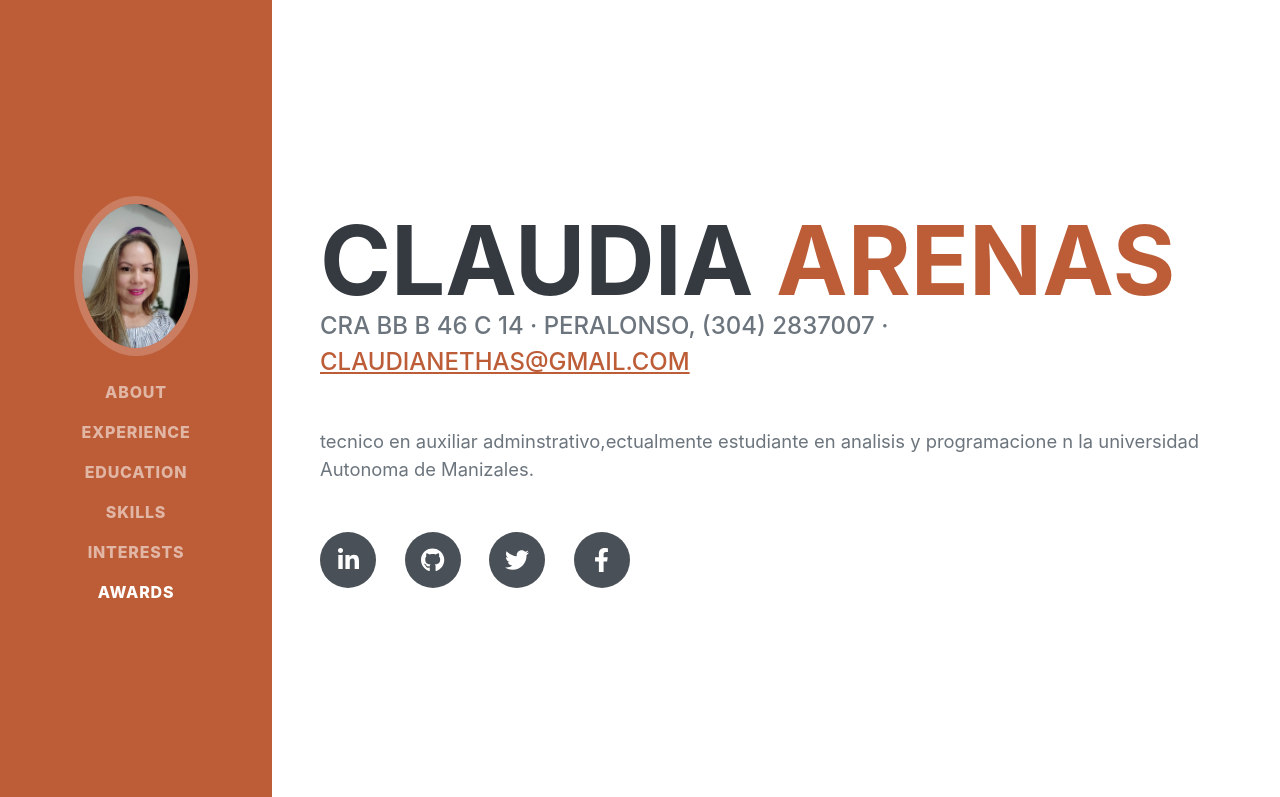
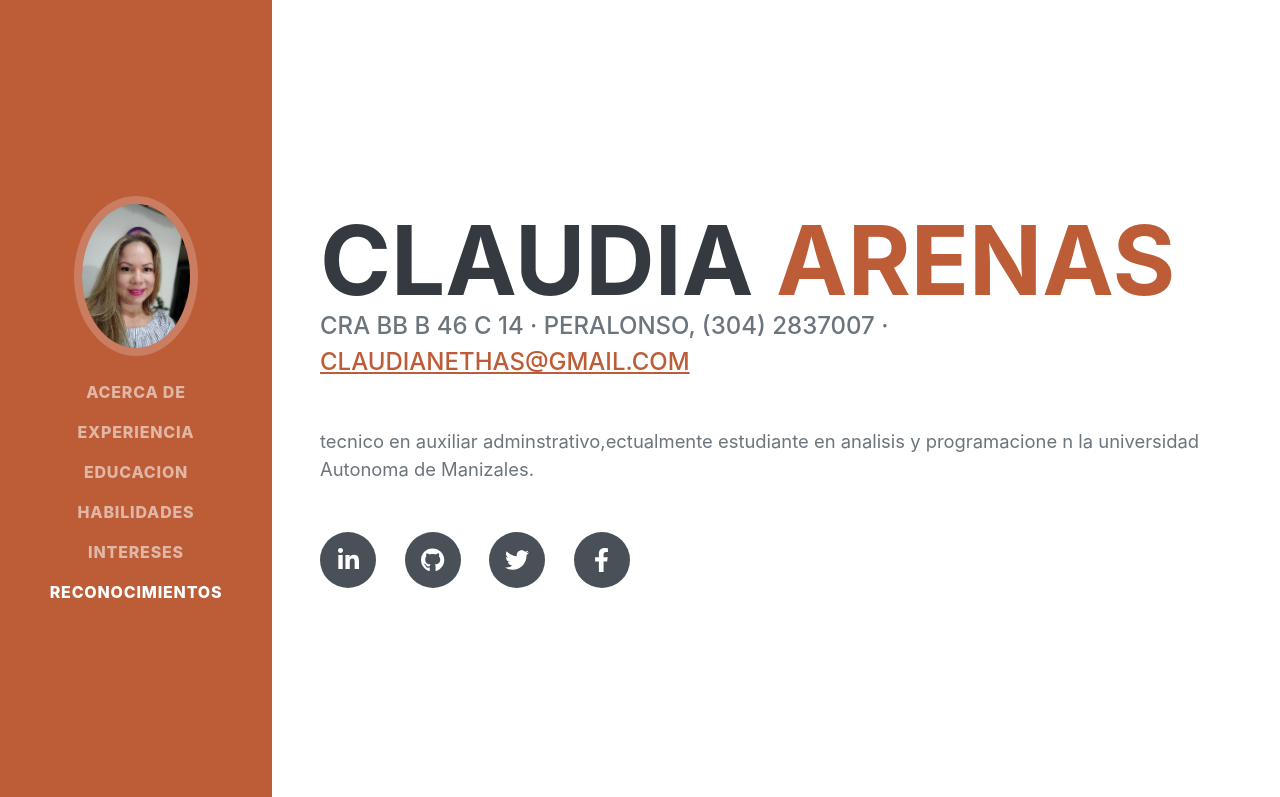
Before and after one commit to Claudiajss/cv, a plain HTML site: page index.html in a window 1280 px wide. Shown: the top 797 px of the page. Drawn offline with nearby package versions, Linux system fonts and the light colour scheme; a web font is replaced by a local one.

Commit message:
temporal set

```diff
--- a/index.html
+++ b/index.html
@@ -25,12 +25,12 @@
             <button class="navbar-toggler" type="button" data-bs-toggle="collapse" data-bs-target="#navbarResponsive" aria-controls="navbarResponsive" aria-expanded="false" aria-label="Toggle navigation"><span class="navbar-toggler-icon"></span></button>
             <div class="collapse navbar-collapse" id="navbarResponsive">
                 <ul class="navbar-nav">
-                    <li class="nav-item"><a class="nav-link js-scroll-trigger" href="#about">About</a></li>
-                    <li class="nav-item"><a class="nav-link js-scroll-trigger" href="#experience">Experience</a></li>
-                    <li class="nav-item"><a class="nav-link js-scroll-trigger" href="#education">Education</a></li>
-                    <li class="nav-item"><a class="nav-link js-scroll-trigger" href="#skills">Skills</a></li>
-                    <li class="nav-item"><a class="nav-link js-scroll-trigger" href="#interests">Interests</a></li>
-                    <li class="nav-item"><a class="nav-link js-scroll-trigger" href="#awards">Awards</a></li>
+                    <li class="nav-item"><a class="nav-link js-scroll-trigger" href="#about">Acerca de </a></li>
+                    <li class="nav-item"><a class="nav-link js-scroll-trigger" href="#experience">Experiencia</a></li>
+                    <li class="nav-item"><a class="nav-link js-scroll-trigger" href="#education">Educacion</a></li>
+                    <li class="nav-item"><a class="nav-link js-scroll-trigger" href="#skills">Habilidades</a></li>
+                    <li class="nav-item"><a class="nav-link js-scroll-trigger" href="#interests">Intereses</a></li>
+                    <li class="nav-item"><a class="nav-link js-scroll-trigger" href="#awards">Reconocimientos</a></li>
                 </ul>
             </div>
         </nav>
```
